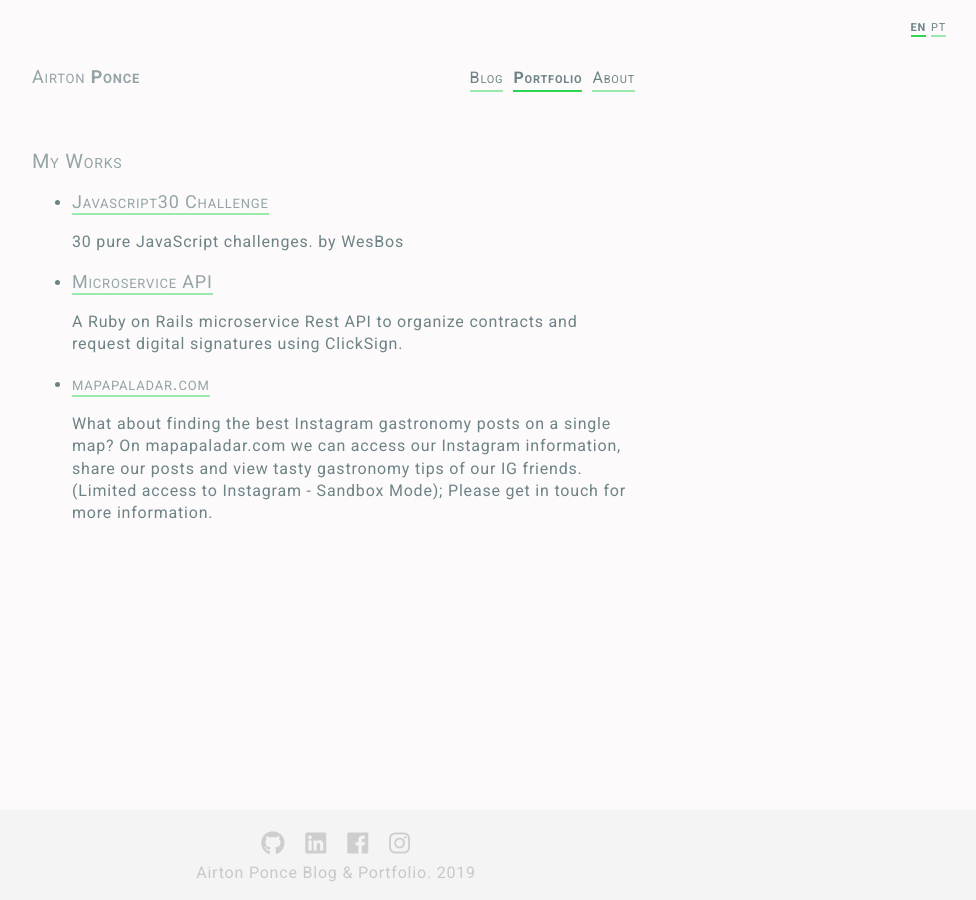
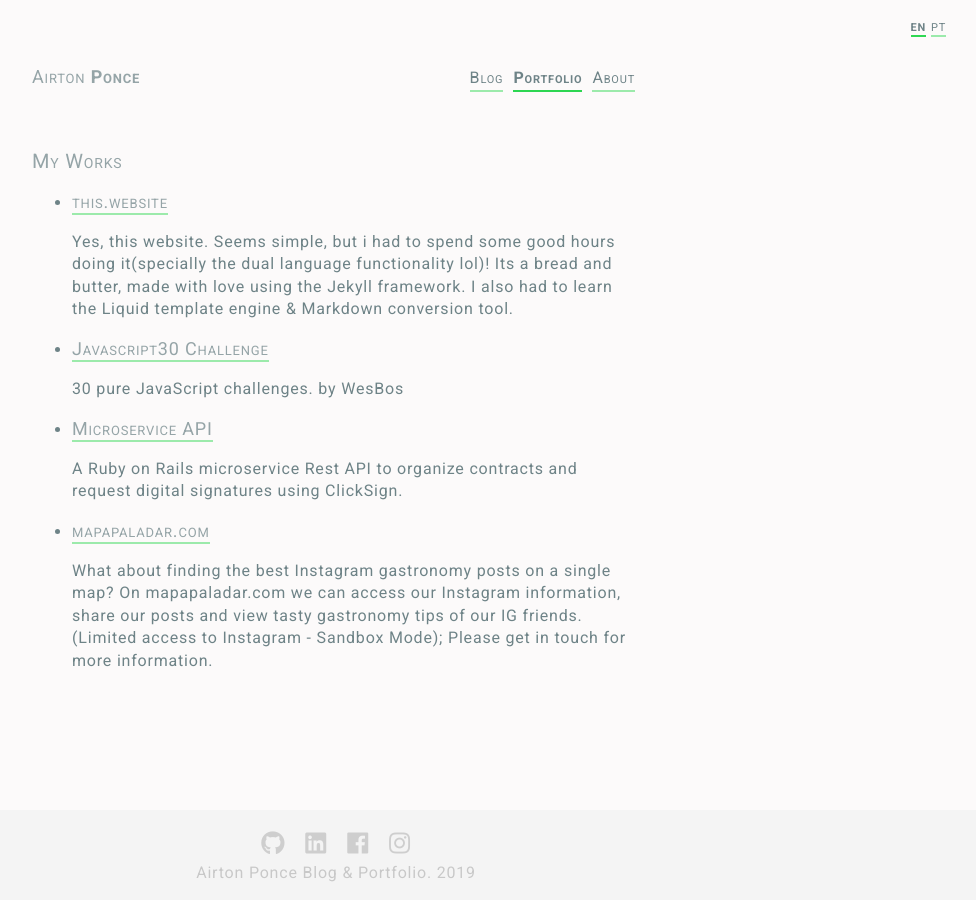
Before and after one commit to APonce911/jekyll-mywebsite, a Jekyll site: the page built from portfolio.html, in a window 1280 px wide. Shown: the whole page, without its empty margins (304-1280 px from the left). Built offline with Jekyll 4.4.1, drawn with Linux system fonts in a browser that asks for light colours; nearby versions of some CDN libraries.

Commit message:
include this.website on portfolio

```diff
--- a/_data/portfolio.yml
+++ b/_data/portfolio.yml
@@ -1,3 +1,11 @@
+- ThisWebsite:
+  url: "https://airtonponce.com"
+  title:
+    en: "this.website"
+    pt: "this.website"
+  excerpt:
+    en: "Yes, this website. Seems simple, but i had to spend some good hours doing it(specially the dual language functionality lol)! Its a bread and butter, made with love using the Jekyll framework. I also had to learn the Liquid template engine & Markdown conversion tool. "
+    pt: "Sim, esse website. Parece simples, mas tive que gastar umas boas horas fazendo(especialmente a funcionalidade para dois idiomas lol)! Ele é um feijão com arroz, feito com muito carinho usando o framework Jekyll. Também tive que aprender a liguagem de template Liquid & a ferramenta de conversão Markdown. "
 - js30:
   url: "https://aponce911.github.io/javascript30/"
   title:
@@ -14,7 +22,7 @@
   excerpt:
     en: "A Ruby on Rails microservice Rest API to organize contracts and request digital signatures using ClickSign."
     pt: "Uma  Rest API de microserviço feita em Ruby on Rails para organizar contratos e solicitar assinaturas digitais pelo Clicksign."
-- API-Banfox:
+- MapaPaladar:
   url: "https://www.mapapaladar.com"
   title:
     en: "mapapaladar.com"
```
